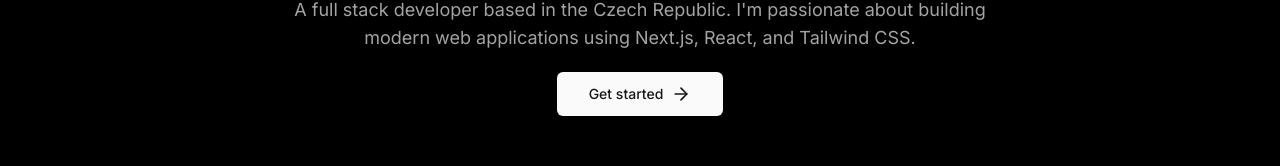
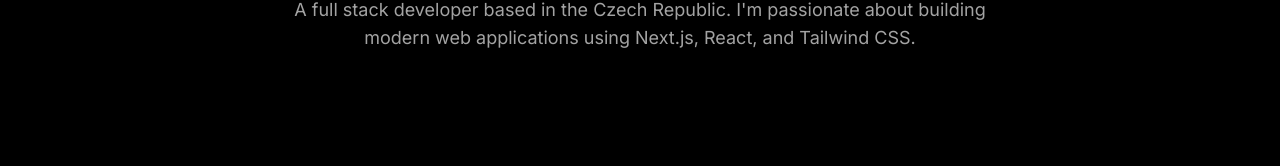
Before and after one commit to swajp/swajp.me, a Next.js app: page / in a window 1280 px wide. Shown: the part 374-540 px from the top of the page. Built offline with nearby package versions, Linux system fonts and the light colour scheme; no server answers.

Commit message:
removed button

```diff
--- a/components/hero.tsx
+++ b/components/hero.tsx
@@ -30,14 +30,6 @@
         about building modern web applications using Next.js, React, and
         Tailwind CSS.
       </p>
-
-      <Link
-        className={buttonVariants({ size: "lg", className: "mt-5" })}
-        href={"/dashboard"}
-        target="_blank"
-      >
-        Get started <ArrowRight className="w-5 h-5 ml-2" />
-      </Link>
     </MaxWidthWrapper>
   );
 }
```
